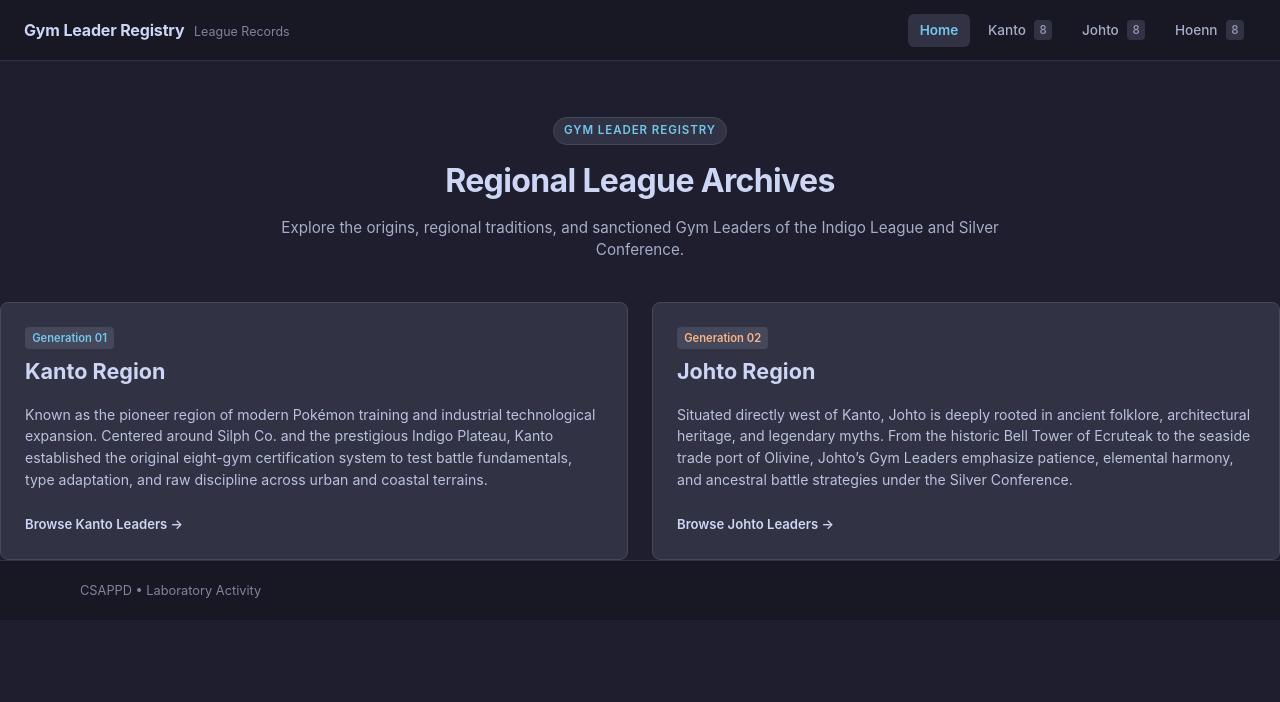
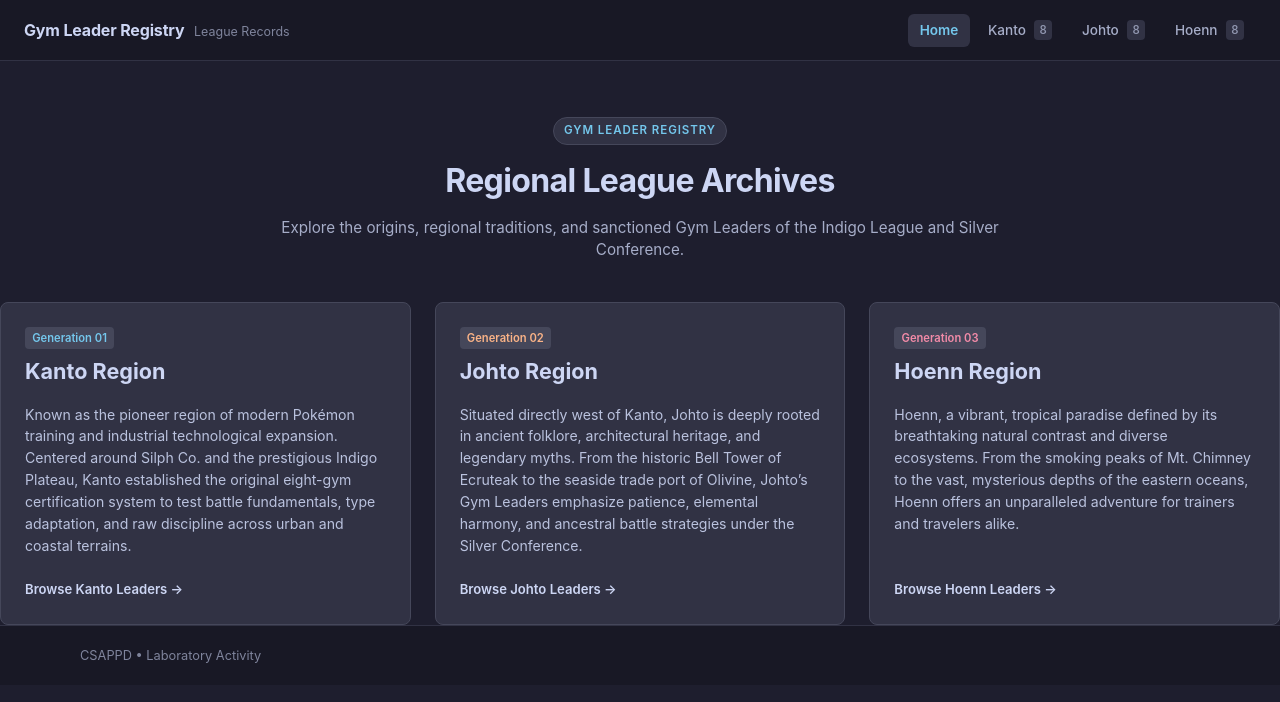
Before and after one commit to Eddie02345/angular-pokemon, an Angular app: page /home in a window 1280 px wide. Shown: the top 702 px of the page. Built offline with nearby package versions, Linux system fonts and the light colour scheme.

Commit message:
Add Hoenn in Homepage

```diff
--- a/src/app/components/hoenn/hoenn.css
+++ b/src/app/components/hoenn/hoenn.css
@@ -37,8 +37,8 @@
 
 .region-badge-hoenn {
   background-color: var(--ctp-surface0);
-  border: 1px solid var(--ctp-peach);
-  color: var(--ctp-peach);
+  border: 1px solid var(--ctp-red);
+  color: var(--ctp-red);
 }
 
 .notice-bar {
@@ -99,7 +99,7 @@
   font-weight: 600;
   background-color: var(--ctp-mantle);
   border: 1px solid var(--ctp-surface1);
-  color: var(--ctp-peach);
+  color: var(--ctp-red);
   padding: 0.2rem 0.55rem;
   border-radius: 4px;
   white-space: nowrap;
--- a/src/app/components/hoenn/hoenn.html
+++ b/src/app/components/hoenn/hoenn.html
@@ -7,7 +7,7 @@
       </p>
     </div>
 
-    <span class="region-badge region-badge-johto">
+    <span class="region-badge region-badge-hoenn">
       8 Sanctioned Gyms
     </span>
   </div>
--- a/src/app/components/home/home.css
+++ b/src/app/components/home/home.css
@@ -81,6 +81,11 @@
   color: var(--ctp-peach);
 }
 
+.tag-hoenn {
+  background-color: var(--ctp-surface1);
+  color: var(--ctp-red);
+}
+
 .card-title {
   margin: 0;
   font-size: 1.35rem;
--- a/src/app/components/home/home.html
+++ b/src/app/components/home/home.html
@@ -29,5 +29,17 @@
       </p>
       <a routerLink="/johto" class="explore-btn">Browse Johto Leaders &rarr;</a>
     </article>
+
+     <article class="history-card">
+      <div class="card-header">
+        <span class="region-tag tag-hoenn">Generation 03</span>
+        <h2 class="card-title">Hoenn Region</h2>
+      </div>
+      <p class="history-body">
+        Hoenn, a vibrant, tropical paradise defined by its breathtaking natural contrast and diverse ecosystems. From the smoking peaks of Mt. Chimney to the vast, mysterious depths of the eastern oceans, Hoenn offers an unparalleled adventure for trainers and travelers alike.
+      </p>
+      <a routerLink="/hoenn" class="explore-btn">Browse Hoenn Leaders &rarr;</a>
+    </article>
+
   </div>
 </section>
```
